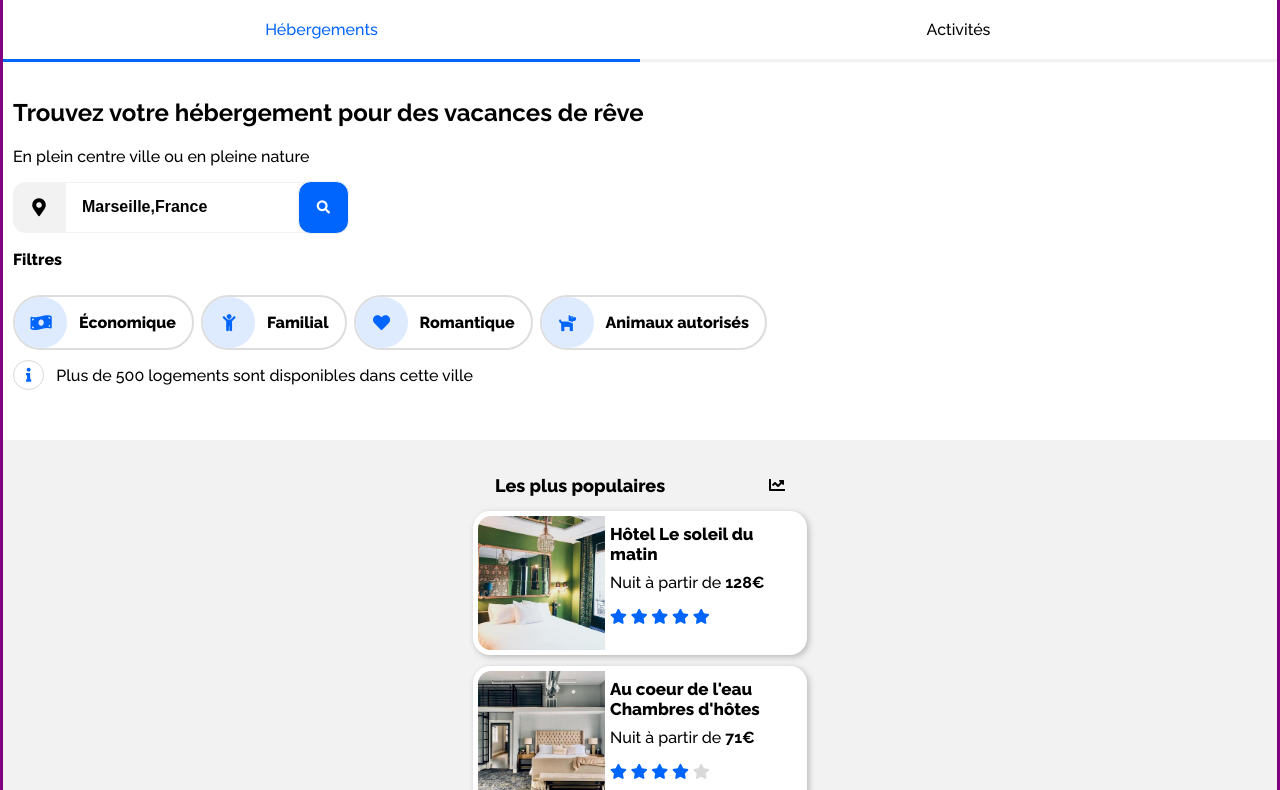
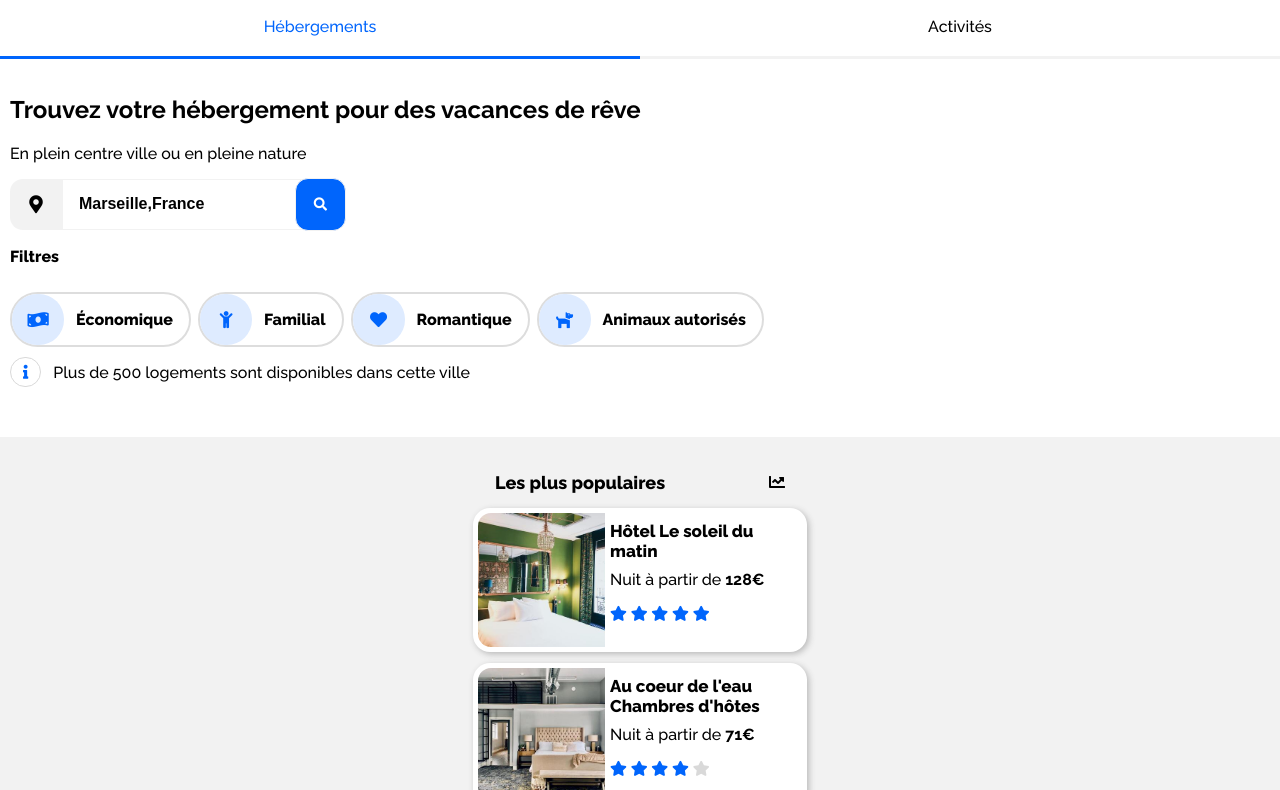
Before and after one commit to DylanV971/DylanVent_2_05072021, a plain HTML site: page index.html in a window 1280 px wide. Shown: the part 84-874 px from the top of the page. Drawn offline with Linux system fonts and the light colour scheme.

Commit message:
Suppression de sélecteur et propriété

```diff
--- a/css/styles.css
+++ b/css/styles.css
@@ -3,10 +3,6 @@ Les bordures et les marges intérieurs sont inclus
 dans la largeur des éléments
 
 */
-
-html {
-    border: 3px solid purple;
-}
 
 * {
     box-sizing: border-box;
@@ -22,7 +18,6 @@ body {
     color: #000;
 }
 
-
 h2 {
     font-size: 18px; /*21 */
 }
@@ -30,6 +25,7 @@ h2 {
 h3 {
     font-size: 17px;
 }
+
 /* Lien */
 
 a {
@@ -127,9 +123,10 @@ nav {
 
 /* Contenu principal --> main */
 
+/*
 main {
-    /* border: 3px solid green; */
-}
+    border: 3px solid green;
+} */
 
 /*  Barre de recherche */
 
@@ -254,7 +251,6 @@ form {
 /* Section Hebergements */
 
 #hebergements {
-    /* border: 3px solid orange; */
     margin-top: 39px;
 }
 
@@ -343,7 +339,6 @@ form {
 }
 
 .description-carte-populaire h3 {
-    /* font-size: 17px; */
     margin-top: 8px;
     margin-bottom: 9px;
 }
@@ -460,10 +455,6 @@ form {
 }
 
 /* Section activité */
-
-#activites {
-    /* border: 3px solid blueviolet; */
-}
 
 .titre-activite {
     display: flex;
```
